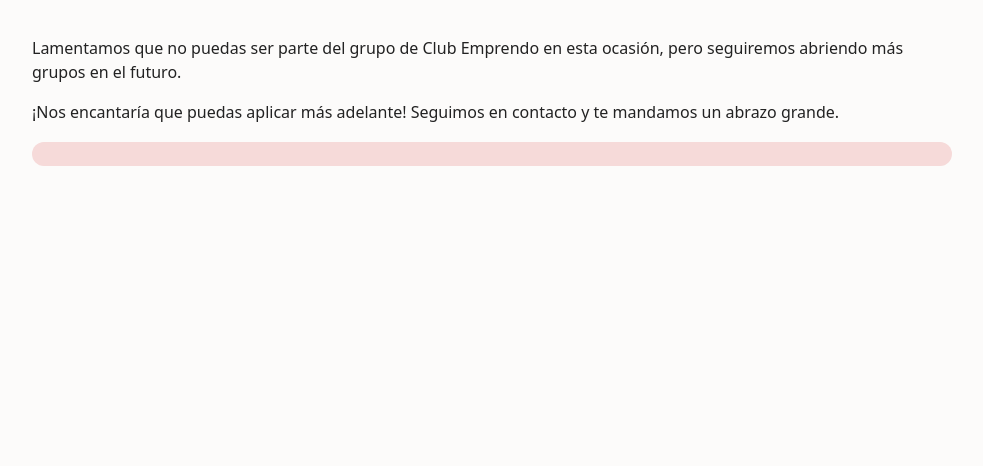
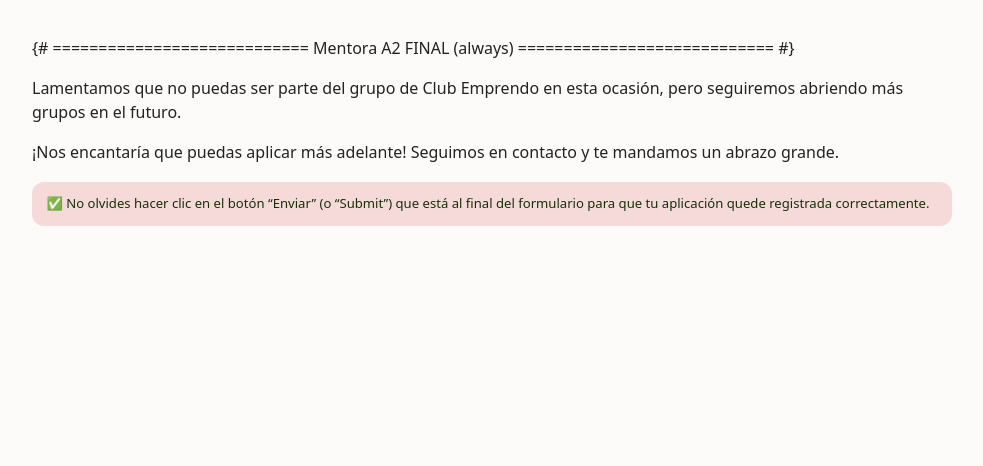
Before and after one commit to calebCLUBE/club-emprendo-apps, a Django app: page /thanks/ in a window 1280 px wide. Shown: the part 154-620 px from the top of the page, without its empty margins (148-1131 px from the left). Run offline with Django 4.2, Linux system fonts and the light colour scheme; parts of the project's set-up code (start-up, migrations or seed data) failed here and were passed over.

Commit message:
Fix E_2 Message

```diff
--- a/applications/templates/applications/thanks.html
+++ b/applications/templates/applications/thanks.html
@@ -5,7 +5,9 @@
 
 {% block content %}
 
-
+  {# ============================
+     Mentora A2 FINAL (always)
+     ============================ #}
   {% if kind == "mentor_final" %}
 
     <div class="ce-form-header">
@@ -33,9 +35,37 @@
     </div>
 
     <div class="ce-alert" style="margin-top:18px;">
+      ✅ No olvides hacer clic en el botón “Enviar” (o “Submit”) que está al final del formulario para que tu aplicación quede registrada correctamente.
     </div>
 
+  {# ============================
+     Emprendedora A2 FINAL (always)
+     ============================ #}
+  {% elif kind == "emprendedora_final" %}
 
+    <div class="ce-form-header">
+      <h1 class="ce-form-title ce-heading">¡Gracias! 💛</h1>
+    </div>
+
+    <div class="form-intro" style="margin-top:12px;">
+      <p>¡Gracias por completar esta última encuesta y brindarnos toda esta información tan valiosa!</p>
+
+      <p>
+        🗓 En unas semanas te estaremos enviando un correo del estatus de tu aplicación junto con más detalles
+        sobre los siguientes pasos para formar parte del
+        {% if group_num %}Grupo {{ group_num }}{% else %}Grupo{% endif %}
+        de mentorías.
+      </p>
+
+      <p>
+        Agradecemos mucho tu tiempo, tu disposición y tu entusiasmo por ser parte de esta comunidad.
+        ¡Estamos muy emocionadas de tenerte cerca!
+      </p>
+    </div>
+
+  {# ============================
+     A1 (conditional)
+     ============================ #}
   {% else %}
 
     {% if approved %}
@@ -54,6 +84,7 @@
         <br><br>
         💡 Consejo: Guarda nuestra dirección de correo como “segura” para que no se pierdan los mensajes.
         <br><br>
+        ✅ Al llenar la segunda aplicación, recuerda dar clic en el botón “Enviar” (o “Submit”) al final del formulario. Solo así tu aplicación quedará registrada.
       </div>
 
     {% else %}
@@ -72,6 +103,7 @@
       </div>
 
       <div class="ce-alert" style="margin-top:18px;">
+        ✅ No olvides hacer clic en el botón “Enviar” (o “Submit”) que está al final del formulario para que tu aplicación quede registrada correctamente.
       </div>
 
     {% endif %}
```
